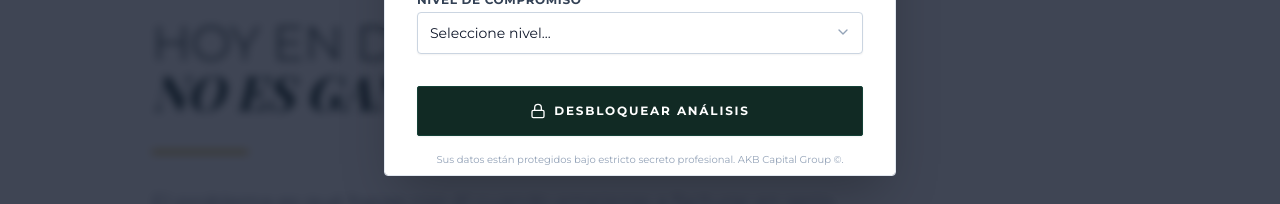
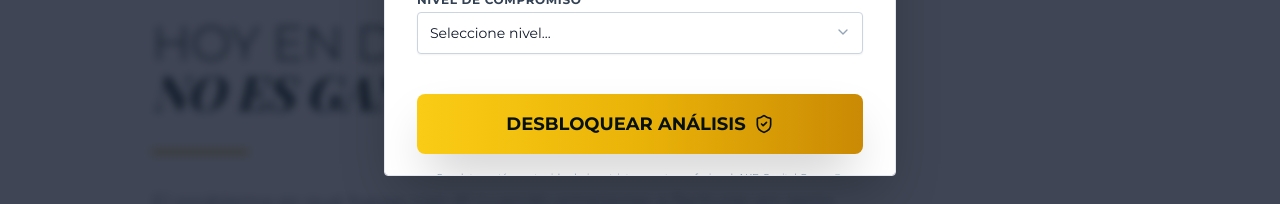
Before and after one commit to SASbot01/AKB, a React (Vite) app: page / in a window 1280 px wide. Both pictures are taken after a click on the button "SESIÓN ESTRATÉGICA". Shown: the part 1243-1447 px from the top of the page. Built offline with nearby package versions, Linux system fonts and the light colour scheme.

Commit message:
Simplify header logo and enhance form button styling
- Remove tree icon from header, use text-only AKB CAPITAL GROUP
- Make form submit button more prominent with golden gradient and glow effect

```diff
--- a/components/Hero.tsx
+++ b/components/Hero.tsx
@@ -24,12 +24,9 @@ export const Hero: React.FC<HeroProps> = ({ onOpenForm }) => {
       {/* Navbar / Logo Area */}
       <div className="absolute top-0 left-0 w-full z-30 pt-10">
         <div className="container mx-auto px-6 flex justify-center">
-          <div className="flex flex-col items-center">
-            {/* Cedar Tree Logo Approximation */}
-            <Trees className="w-12 h-12 text-white mb-3" strokeWidth={1} />
-            <span className="text-3xl font-serif text-white tracking-widest">AKB</span>
-            <span className="text-[10px] font-sans font-medium text-akb-200 tracking-[0.3em] uppercase mt-2">Capital Group</span>
-          </div>
+          <h1 className="text-3xl font-serif text-white tracking-widest">
+            AKB CAPITAL GROUP
+          </h1>
         </div>
       </div>
 
--- a/components/LeadFormModal.tsx
+++ b/components/LeadFormModal.tsx
@@ -202,17 +202,21 @@ export const LeadFormModal: React.FC<LeadFormModalProps> = ({ isOpen, onClose, o
               </div>
             </div>
 
-            <div className="pt-4">
-              <Button fullWidth type="submit" disabled={loading} className="flex justify-center items-center gap-2 py-3">
-                {loading ? (
-                  "Verificando Perfil..."
-                ) : (
-                  <>
-                    <Lock className="w-4 h-4" />
-                    Desbloquear Análisis
-                  </>
-                )}
-              </Button>
+            {/* Submit Button */}
+            <div className="pt-6">
+              <button
+                type="submit"
+                disabled={loading}
+                className="w-full bg-gradient-to-r from-yellow-400 via-yellow-500 to-yellow-600 hover:from-yellow-500 hover:via-yellow-600 hover:to-yellow-700 text-akb-900 font-bold py-4 px-6 rounded-lg shadow-2xl hover:shadow-yellow-500/50 transition-all duration-300 transform hover:scale-105 disabled:opacity-50 disabled:cursor-not-allowed text-lg relative overflow-hidden group"
+              >
+                {/* Glow effect */}
+                <div className="absolute inset-0 bg-gradient-to-r from-yellow-300 to-yellow-500 opacity-0 group-hover:opacity-30 blur-xl transition-opacity"></div>
+
+                <span className="relative z-10 flex items-center justify-center gap-2">
+                  {loading ? 'Enviando...' : 'DESBLOQUEAR ANÁLISIS'}
+                  {!loading && <ShieldCheck className="w-5 h-5" />}
+                </span>
+              </button>
             </div>
 
             <p className="text-[10px] text-slate-400 text-center mt-4">
```
